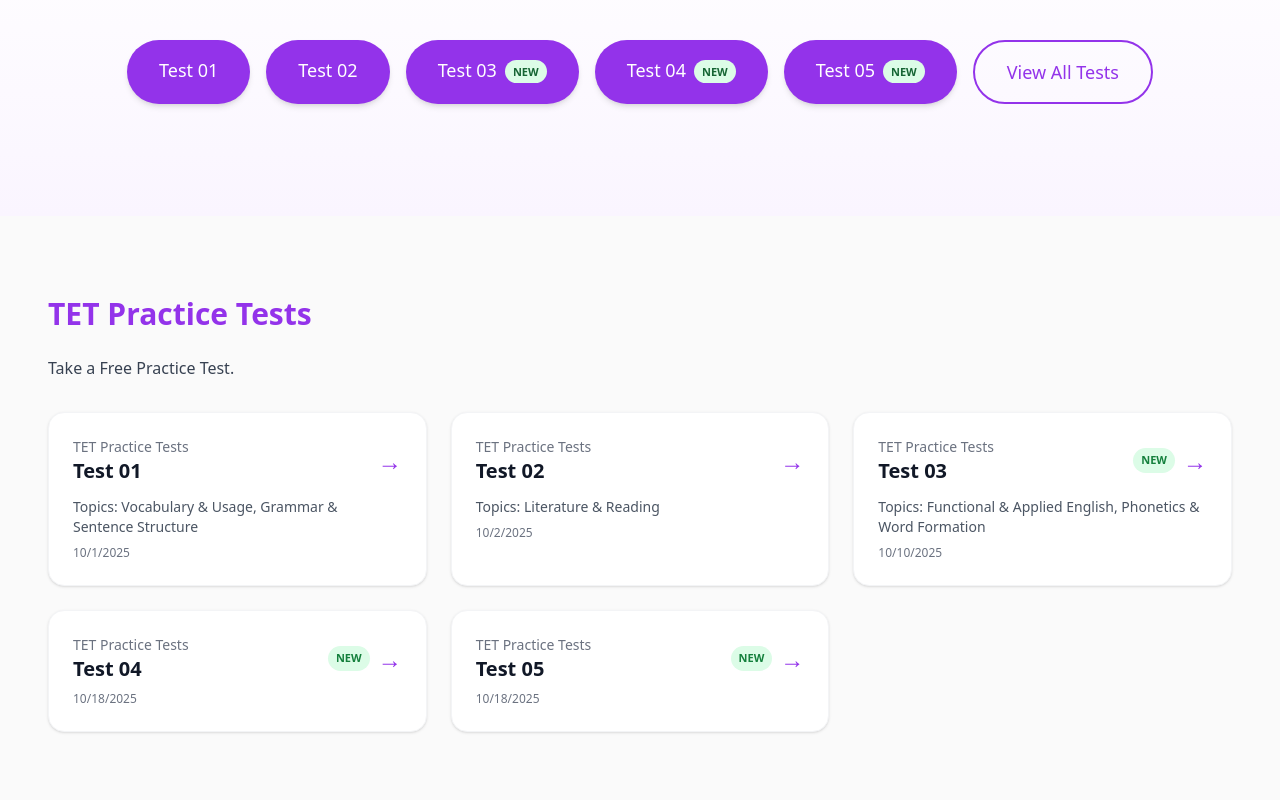
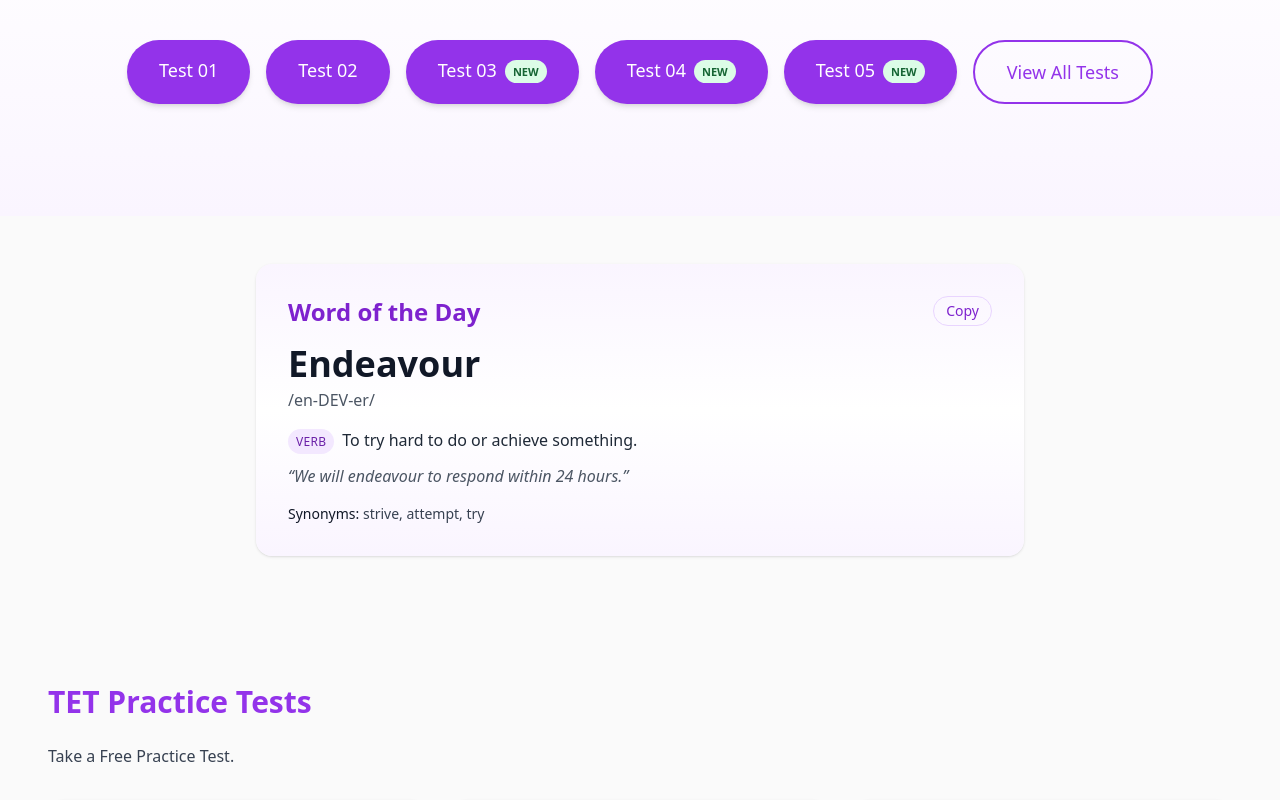
Before and after one commit to lourdselt/lourds-english-academy, a React (Vite) app: page / in a window 1280 px wide. Shown: the part 492-1292 px from the top of the page. Built offline with nearby package versions, Linux system fonts and the light colour scheme.

Commit message:
feat(words): set Word of the Day to Endeavour (2025-10-18)

```diff
--- a/src/App.jsx
+++ b/src/App.jsx
@@ -1,5 +1,6 @@
 import tests from './data/tests.json'
 import TestList from './components/TestList.jsx'
+import WordOfDay from './components/WordOfDay.jsx'
 
 function App() {
   // Sort by numeric test number ascending: Test 01, Test 02, ...
@@ -56,6 +57,9 @@ function App() {
         </div>
       </section>
 
+  {/* Word of the Day */}
+  <WordOfDay />
+
       {/* TET Tests Section */}
       <section id="tet-tests" className="px-12 py-20">
         <h3 className="text-3xl font-semibold mb-6 text-purple-600">TET Practice Tests</h3>
--- /dev/null
+++ b/src/components/WordOfDay.jsx
@@ -0,0 +1,56 @@
+import React from 'react'
+import words from '../data/words.json'
+
+function pickWordToday(list) {
+  if (!list?.length) return null
+  const today = new Date()
+  const iso = today.toISOString().slice(0,10)
+  // Prefer item with matching date
+  const dated = list.find(w => w.date === iso)
+  if (dated) return dated
+  // Otherwise rotate deterministically by day index
+  const dayIndex = Math.floor(Date.now() / (1000 * 60 * 60 * 24))
+  return list[dayIndex % list.length]
+}
+
+export default function WordOfDay() {
+  const w = pickWordToday(words)
+  if (!w) return null
+  return (
+    <section className="px-12 py-12">
+      <div className="max-w-3xl mx-auto p-8 rounded-2xl bg-gradient-to-br from-purple-50 via-white to-purple-50 shadow">
+        <div className="flex items-start justify-between">
+          <h3 className="text-2xl font-semibold text-purple-700">Word of the Day</h3>
+          <button
+            className="text-sm px-3 py-1 rounded-full border border-purple-200 text-purple-700 hover:bg-purple-50"
+            onClick={() => {
+              const text = `${w.word} (${w.pos}) - ${w.definition}\nExample: ${w.example}`
+              navigator.clipboard?.writeText(text)
+            }}
+            aria-label="Copy word"
+          >
+            Copy
+          </button>
+        </div>
+        <div className="mt-4">
+          <div className="text-4xl font-bold text-gray-900">{w.word}</div>
+          {w.pronunciation ? (
+            <div className="text-gray-600 mt-1">/{w.pronunciation}/</div>
+          ) : null}
+          <div className="mt-4 text-gray-800">
+            <span className="uppercase text-xs tracking-wide bg-purple-100 text-purple-800 px-2 py-1 rounded-full mr-2">{w.pos}</span>
+            <span>{w.definition}</span>
+          </div>
+          {w.example ? (
+            <div className="mt-3 text-gray-600 italic">“{w.example}”</div>
+          ) : null}
+          {w.synonyms?.length ? (
+            <div className="mt-4 text-sm text-gray-700">
+              <span className="font-medium text-gray-900">Synonyms:</span> {w.synonyms.join(', ')}
+            </div>
+          ) : null}
+        </div>
+      </div>
+    </section>
+  )
+}
--- /dev/null
+++ b/src/data/words.json
@@ -0,0 +1,51 @@
+[
+  {
+    "word": "Eloquent",
+    "pronunciation": "EH-luh-kwuhnt",
+    "pos": "adjective",
+    "definition": "Fluent or persuasive in speaking or writing.",
+    "example": "Her eloquent speech inspired the entire audience.",
+    "synonyms": ["expressive", "persuasive", "articulate"]
+  },
+  {
+    "word": "Endeavour",
+    "pronunciation": "en-DEV-er",
+    "pos": "verb",
+    "definition": "To try hard to do or achieve something.",
+    "example": "We will endeavour to respond within 24 hours.",
+    "synonyms": ["strive", "attempt", "try"],
+    "date": "2025-10-18"
+  },
+  {
+    "word": "Concise",
+    "pronunciation": "kuhn-SAHYS",
+    "pos": "adjective",
+    "definition": "Giving a lot of information clearly in a few words; brief but comprehensive.",
+    "example": "Please keep your explanation concise and clear.",
+    "synonyms": ["brief", "succinct", "compact"]
+  },
+  {
+    "word": "Inquisitive",
+    "pronunciation": "in-KWIZ-uh-tiv",
+    "pos": "adjective",
+    "definition": "Curious or inquiring.",
+    "example": "The inquisitive child asked thoughtful questions.",
+    "synonyms": ["curious", "probing", "questioning"]
+  },
+  {
+    "word": "Synthesize",
+    "pronunciation": "SIN-thuh-sahyz",
+    "pos": "verb",
+    "definition": "To combine parts into a coherent whole.",
+    "example": "Students should synthesize information from multiple sources.",
+    "synonyms": ["combine", "integrate", "merge"]
+  },
+  {
+    "word": "Nuance",
+    "pronunciation": "NOO-ahns",
+    "pos": "noun",
+    "definition": "A subtle difference in meaning, expression, or sound.",
+    "example": "He explained the nuances of the poem's imagery.",
+    "synonyms": ["subtlety", "shade", "distinction"]
+  }
+]
```
